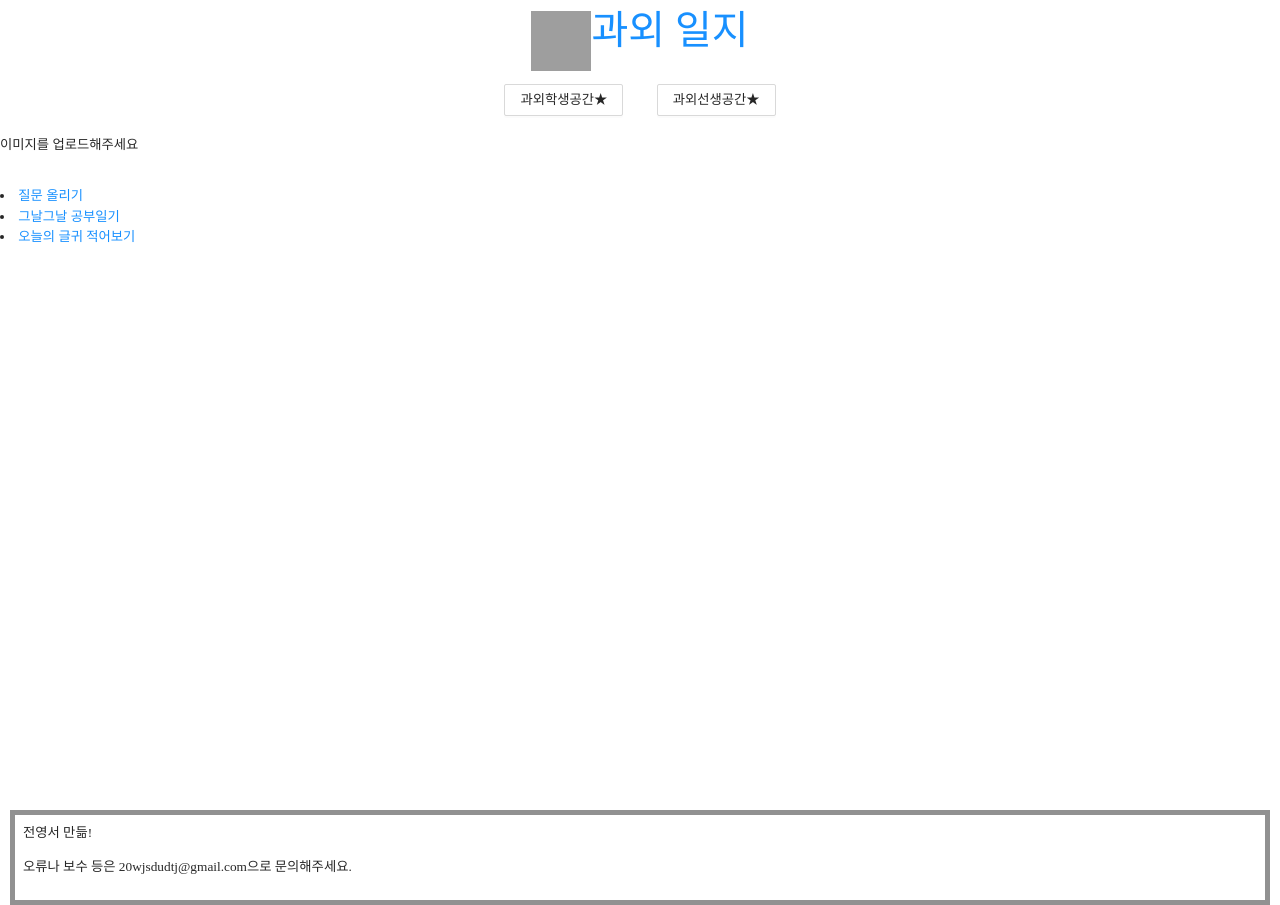
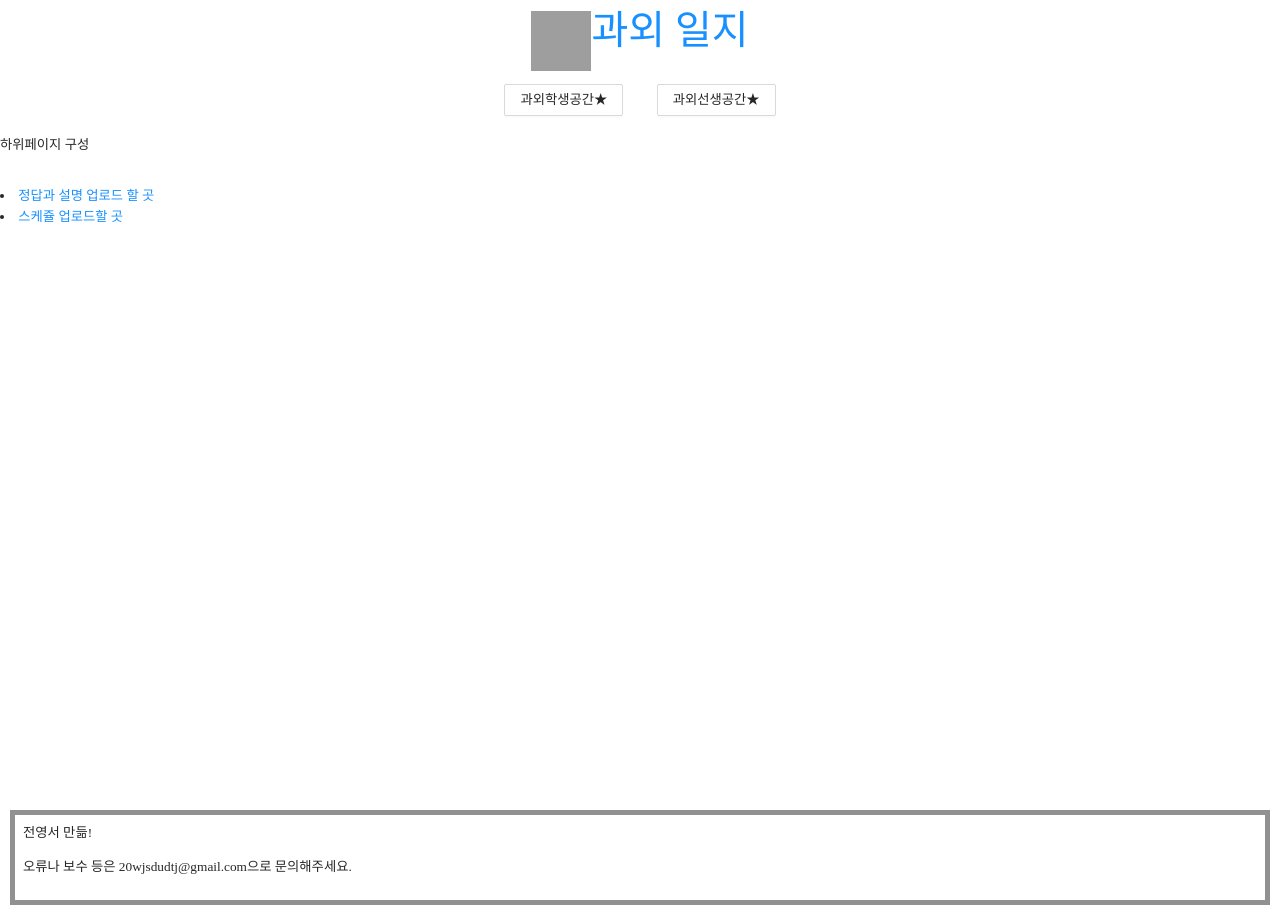
Before and after one commit to Youngseo-Jeon0313/tutoring_project, a React (Create React App) app in the folder my-react-app/: page /src/teacher in a window 1280 px wide. Built offline with nearby package versions, Linux system fonts and the light colour scheme; grey boxes are pictures that could not be loaded; a web font is replaced by a local one.

Commit message:
pages for teacher

```diff
--- a/my-react-app/src/App.js
+++ b/my-react-app/src/App.js
@@ -9,7 +9,8 @@ import MainPage from './main';
 import QuestionPage from './question';
 import Uploadpage from './upload';
 import StudyDiaryPage from './studydiary';
-
+import SchedulePage from './schedule;';
+import AnswerPage from './answer';
 //link 태그!
 
 
@@ -59,6 +60,12 @@ const history = useHistory();
            <Route exact={true} path="/studydiary">
               <StudyDiaryPage/>
             </Route>
+            <Route exact={true} path="../answer">
+              <AnswerPage />
+            </Route>
+            <Route exact={true} path="../schedule">
+              <SchedulePage/>
+              </Route>
           </Switch>
        </header>
     </body>
--- /dev/null
+++ b/my-react-app/src/answer/index.js
@@ -0,0 +1,12 @@
+import {React} from "react";
+import "./index.css";
+
+function AnswerPage(){
+
+    return(
+        <div></div>
+
+    );
+}
+
+export default AnswerPage;
--- /dev/null
+++ b/my-react-app/src/schedule/index.js
@@ -0,0 +1,13 @@
+import "index.css";
+import { React } from "react";
+
+function SchedulePage() {
+
+    return (
+        <div>
+
+        </div>
+    )
+};
+
+export default SchedulePage;
--- a/my-react-app/src/teacher/index.js
+++ b/my-react-app/src/teacher/index.js
@@ -1,6 +1,9 @@
-import React from 'react';
+import {React} from 'react';
 import {Form} from 'antd';
-
+import AnswerPage from "../answer";
+import {Link, Route, Switch} from 'react-router-dom';
+import "./index.css";
+import SchedulePage from "../schedule";
 
 function TeacherPage() {
       const onSubmit = (values) => {
@@ -11,13 +14,20 @@ function TeacherPage() {
          <Form name="사진 업로드" onFinish={onSubmit}>
           <Form.Item name="upload">
             <div id="upload-img-placeholder">
-              <span>이미지를 업로드해주세요</span>
+              <span>하위페이지 구성</span>
             </div>
           </Form.Item>
          </Form>
-            <li><a href="./question">질문 올리기</a></li>
-            <li><a href="/studydiary">그날그날 공부일기</a></li>
-            <li><a href="/moto">오늘의 글귀 적어보기</a></li>
+          <li><Link to="../answer">정답과 설명 업로드 할 곳</Link></li>
+          <li><Link to="../schedule">스케쥴 업로드할 곳</Link></li>
+          <Switch>
+            <Route exact={true} path="../answer">
+              <AnswerPage />
+            </Route>
+            <Route exact={true} path="../schedule">
+              <SchedulePage/>
+              </Route>
+            </Switch>
         </div>
       );
 
```
Also changed, not shown: my-react-app/src/answer/index.css (added), my-react-app/src/schedule/index.css (added), 1 other file (tests, documents, lock files or other folders).
